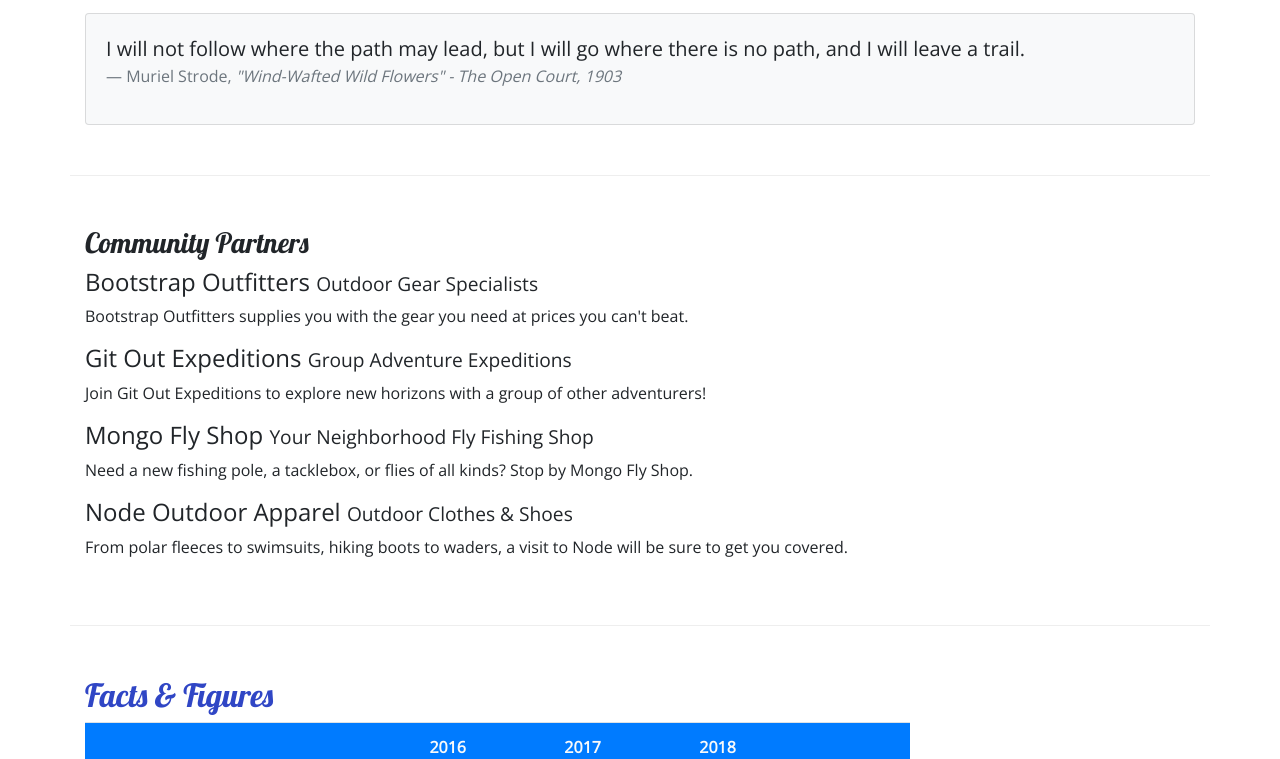
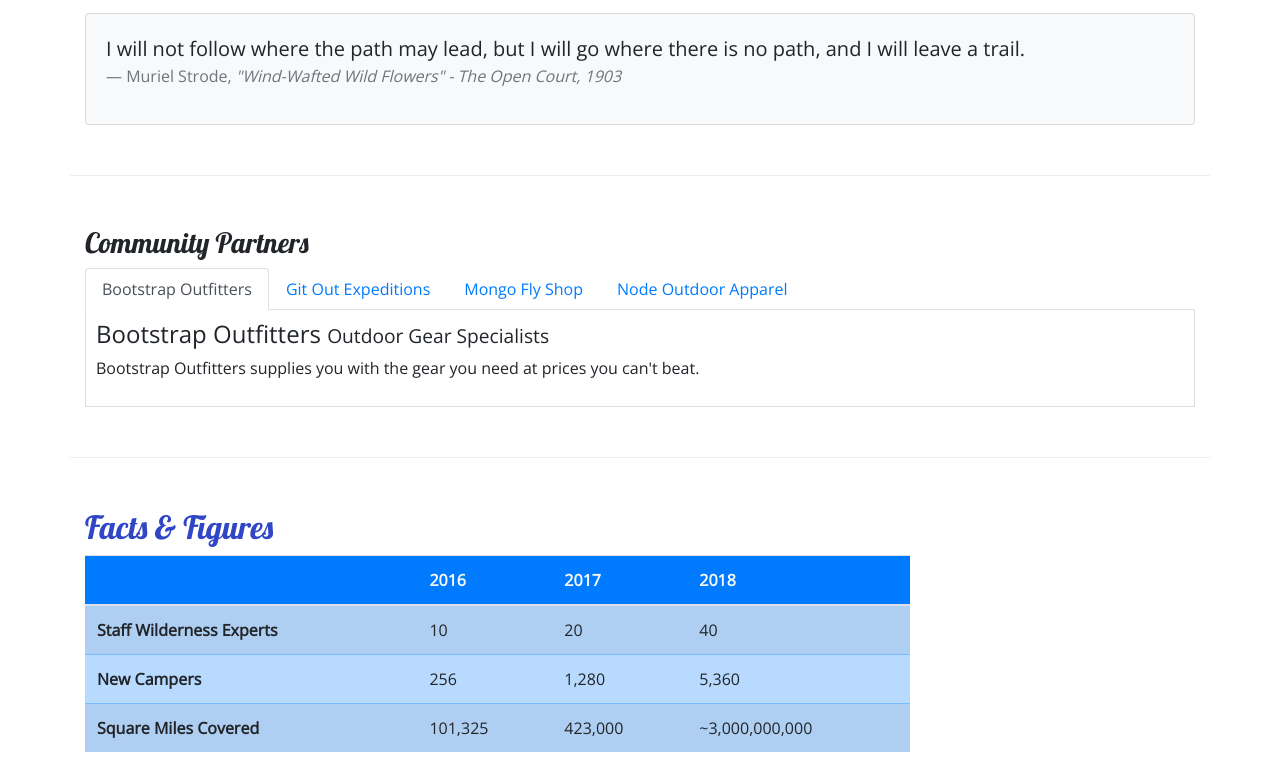
Before and after one commit to ZacharyJGaston/nucamp-bootstrap, a website: page aboutus.html in a window 1280 px wide. Shown: the part 653-1412 px from the top of the page. Drawn offline with nearby package versions, Linux system fonts and the light colour scheme.

Commit message:
added bootstrap tabs to community partner section

```diff
--- a/aboutus.html
+++ b/aboutus.html
@@ -106,16 +106,30 @@
 
         <div class="row row-content">
             <div class="col-12">
-              <div>
                 <h3>Community Partners</h3>
+                <ul class="nav nav-tabs">
+                    <li class="nav-item"><a class="nav-link active" href="#bootstrap" role="tab" data-toggle="tab">Bootstrap Outfitters</a></li>
+                    <li class="nav-item"><a class="nav-link" href="#git" role="tab" data-toggle="tab">Git Out Expeditions</a></li>
+                    <li class="nav-item"><a class="nav-link" href="#mongo" role="tab" data-toggle="tab">Mongo Fly Shop</a></li>
+                    <li class="nav-item"><a class="nav-link" href="#node" role="tab" data-toggle="tab">Node Outdoor Apparel</a></li>
+                </ul>
+                <div class="tab-content">
+                    <div role="tabpanel" class="tab-pane fade show active" id="bootstrap">
                         <h4>Bootstrap Outfitters <small>Outdoor Gear Specialists</small></h4>
                         <p class="d-none d-sm-block">Bootstrap Outfitters supplies you with the gear you need at prices you can't beat.</p>
+                    </div>
+                    <div role="tabpanel" class="tab-pane fade" id="git">
                         <h4>Git Out Expeditions <small>Group Adventure Expeditions</small></h4>
                         <p class="d-none d-sm-block">Join Git Out Expeditions to explore new horizons with a group of other adventurers!</p>
+                    </div>
+                    <div role="tabpanel" class="tab-pane fade" id="mongo">
                         <h4>Mongo Fly Shop <small>Your Neighborhood Fly Fishing Shop</small></h4>
                         <p class="d-none d-sm-block">Need a new fishing pole, a tacklebox, or flies of all kinds? Stop by Mongo Fly Shop.</p>
+                    </div>
+                    <div role="tabpanel" class="tab-pane fade" id="node">
                         <h4>Node Outdoor Apparel <small>Outdoor Clothes & Shoes</small></h4>
                         <p class="d-none d-sm-block">From polar fleeces to swimsuits, hiking boots to waders, a visit to Node will be sure to get you covered.</p>
+                    </div>
                 </div>
              </div>
         </div>
--- a/css/styles.css
+++ b/css/styles.css
@@ -32,6 +32,12 @@
   min-height: 200px;
 }
 
-.navbar {
+.navbar-dark {
   background-color: #901CAD;;
 }
+
+.tab-content {
+  border: 1px solid #DDD;
+  border-top: none;
+  padding: 10px;
+}
```
Lines whose indentation alone changed are shown as unchanged.
